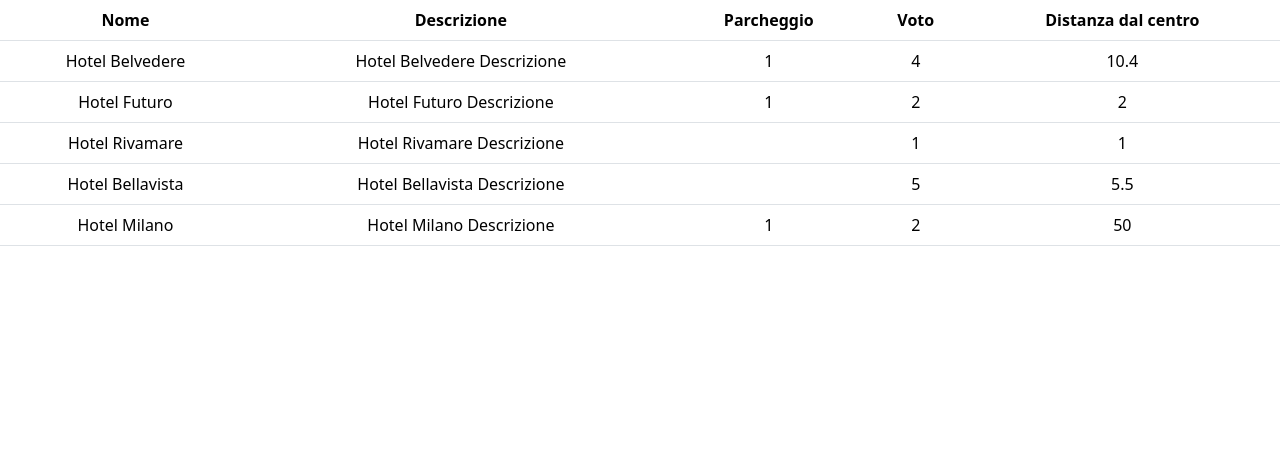
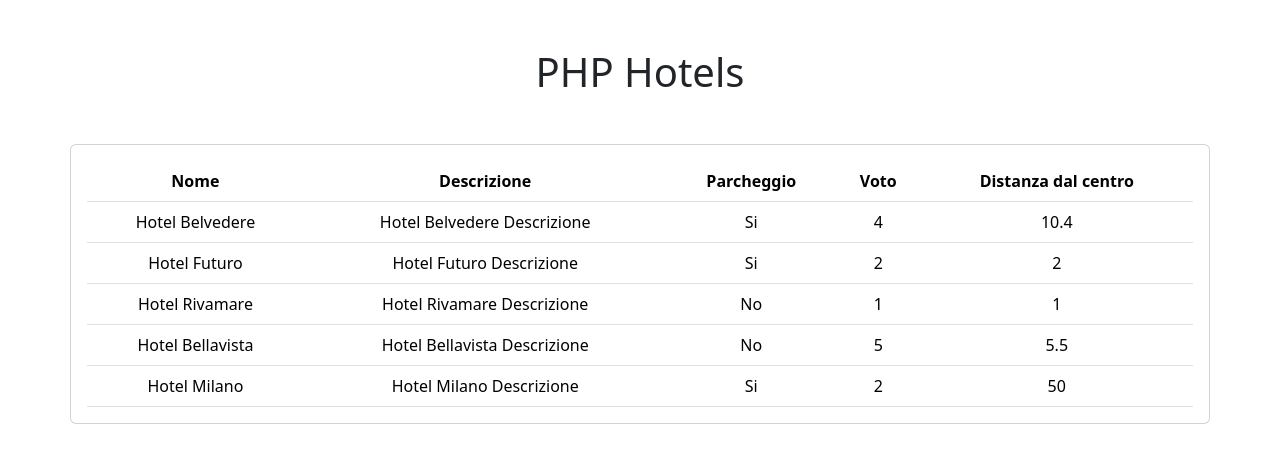
Before and after one commit to simopucci/php-hotel, a PHP site: page / in a window 1280 px wide. Shown: the top 463 px of the page. Run offline with PHP 8.4, Linux system fonts and the light colour scheme.

Commit message:
fix: table style

```diff
--- a/index.php
+++ b/index.php
@@ -40,21 +40,56 @@
 
     ];
 
+
+    // $filter_parking = isset($GET['check-parking']) ? true : false;
+
 ?>
 
 <!DOCTYPE html>
 <html lang="en">
+
 <head>
     <meta charset="UTF-8">
     <meta name="viewport" content="width=device-width, initial-scale=1.0">
     <title>Php Hotel</title>
 
     <!-- Link Bootstrap -->
-    <link href="https://cdn.jsdelivr.net/npm/bootstrap@5.3.3/dist/css/bootstrap.min.css" rel="stylesheet" integrity="sha384-QWTKZyjpPEjISv5WaRU9OFeRpok6YctnYmDr5pNlyT2bRjXh0JMhjY6hW+ALEwIH" crossorigin="anonymous">
+    <link href="https://cdn.jsdelivr.net/npm/bootstrap@5.3.3/dist/css/bootstrap.min.css" rel="stylesheet"
+        integrity="sha384-QWTKZyjpPEjISv5WaRU9OFeRpok6YctnYmDr5pNlyT2bRjXh0JMhjY6hW+ALEwIH" crossorigin="anonymous">
 </head>
+
 <body>
 
-    <table class="table">
+
+
+    <h1 class="container text-center my-5">PHP Hotels</h1>
+
+    <!-- <div class="card mt-5 container mb-3">
+        <div class="card-body">
+            <form method="GET">
+
+                <div class="form-check">
+                    <input
+                    class="form-check-input"
+                    type="checkbox"
+                    id="check-parking"
+                    name="check-parking">
+
+                    <label class="form-check-label mb-3" for="check-parking">
+                        Con parcheggio
+                    </label>
+                </div>
+
+                <button class="btn btn-success">Filtra</button>
+
+            </form>
+        </div>
+    </div> -->
+
+
+    <!-- Tabella Hotel -->
+    <div class="card container p-3">
+        <table class="table table-hover m-0">
             <thead class="text-center">
                 <tr>
                     <th scope="col">Nome</th>
@@ -74,7 +109,7 @@
                         <?= $hotel['description'] ?>
                     </td>
                     <td>
-                        <?= $hotel['parking'] ?>
+                        <?= $hotel['parking'] ? 'Si' : 'No' ?>
                     </td>
                     <td>
                         <?= $hotel['vote'] ?>
@@ -86,6 +121,8 @@
                 <?php endforeach; ?>
             </tbody>
         </table>
+    </div>
 
 </body>
+
 </html>
```
Also changed, not shown: result.php (added, +9 -0 lines). Lines whose indentation alone changed are shown as unchanged.
